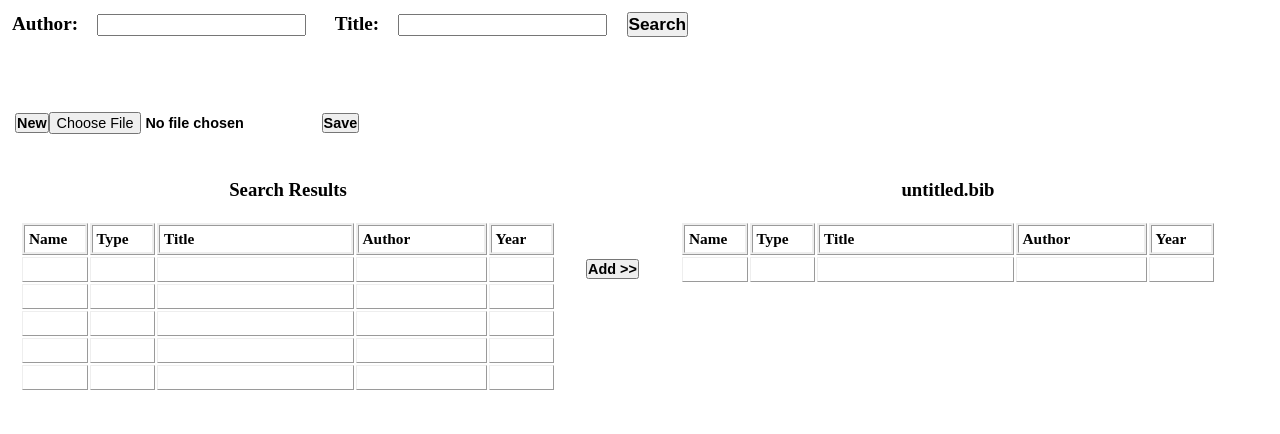
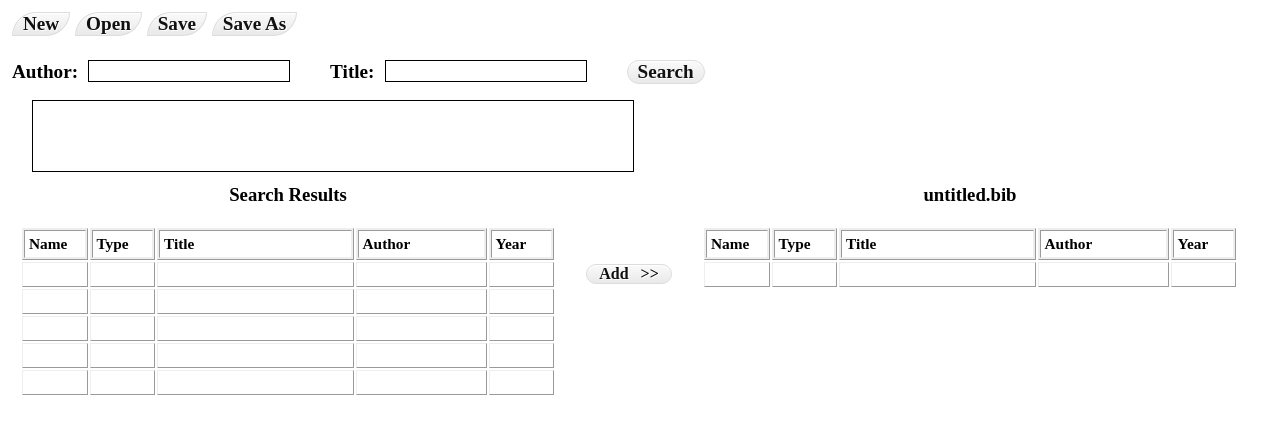
Before and after one commit to Focus/BibtexChrome, a browser extension: page index.html in a window 1280 px wide. Drawn offline with Linux system fonts and the light colour scheme.

Commit message:
Better integration

```diff
--- a/fetchbibs.js
+++ b/fetchbibs.js
@@ -5,7 +5,7 @@ var lastSelectedRow;
 
 document.addEventListener('DOMContentLoaded', function() {
 	searchBox = document.getElementById("searchBox");
-	document.getElementById("searchButton").addEventListener("click",fetchBibs);
+	document.getElementById("submitSearch").addEventListener("click",fetchBibs);
 	updateSearchTable();
 });
 
@@ -57,16 +57,15 @@ function rowClicked(e){
 function fetchBibs(){
 	var url = "http://www.ams.org/mathscinet/search/publications.html?"
 		+ "pg4=AUCN&s4="
-		+ document.getElementsByName("author")[0].value
+		+ document.getElementById("author").innerHTML
 		+ "&pg5=TI&s5="
-		+ document.getElementsByName("title")[0].value
+		+ document.getElementById("title").innerHTML
 		+ "&fmt=bibtex&extend=1";
 	var xhr = new XMLHttpRequest();
 	xhr.open("GET", url, true);
 	xhr.onload = updateSearch;
-	searchBox.innerHTML = Date() + ": please wait...";
 	if(!xhr.send()){
-		searchBox.innerHTML = Date() + ": Failed to retreive results";
+		searchBox.innerHTML = Date() + ": Failed to retreive results<br />" + searchBox.innerHTML;
 	}
 }
 
--- a/file.js
+++ b/file.js
@@ -1,13 +1,13 @@
-var fileInput;
 var colNames = ["name", "type", "title", "author", "year"];
 var table;
 var fileName;
 var edit = 0;
 var order = [1, 1, 1, 1, 1];
 var localBibs = [];
+var file = null;
+
 document.addEventListener('DOMContentLoaded', function() {
-	fileInput = document.getElementById("fileOpen");
-	fileInput.addEventListener("change", readFile, false);
+	document.getElementById("fileOpen").addEventListener("click", readFile);
 	table = document.getElementById("localTable");
 	fileName = document.getElementById("filename");
 	hookDivs();
@@ -24,17 +24,20 @@ function hookDivs(){
 }
 
 function readFile(e){
-	var file = e.target.files[0];
-	if(!file)
-		return;
-	fileName.innerHTML = file.name;
+	chrome.fileSystem.chooseEntry({type: "openFile"},function (entry) {
 		edit = 0;
+		entry.file(function(file){
 			var reader = new FileReader();
 			reader.onload = updateLocalBibs;
 			reader.readAsText(file);
+			fileName.innerHTML = file.name;
+		});
+		fileEntry = enrty;
+	});
 }
 
 function updateLocalBibs(e){
+	console.log(e);
 	var bibs = e.target.result.split("@");
 	localBibs = [];
 	for(var i=1; i < bibs.length; i++)
--- a/index.html
+++ b/index.html
@@ -5,28 +5,34 @@
 <body>
 <script src="citation.js"></script>
 <script src="file.js"></script>
-<script src="fetchbibs.js"></script>
+<script src="fetchBibs.js"></script>
 
 
 
 
+<div id="file">
+		<div id="fileNew" class="fileButton">New</div>
+		<div id="fileOpen" class="fileButton">Open</div>
+		<div id="fileSave" class="fileButton">Save</div>
+		<div id="fileSaveAs" class="fileButton">Save As</div>
+</div>
 
 
 <div id="search">
-<form>Author: &nbsp&nbsp <input type="text" name="author" />   &nbsp&nbsp&nbsp&nbsp   Title: &nbsp&nbsp <input type="text" name="title" />  &nbsp&nbsp <input type="button" id="searchButton" value="Search" /> </form>
+		<div class="searchTag">Author:</div>
+		<div contenteditable id="author"></div>
+		<div class="searchTag">Title:</div>
+		<div contenteditable id="title"></div>
+		<div id="submitSearch" class="button">Search</div>
+
+		<div id="searchBox"></div>
 </div>
 
-<div id="searchBox">
-&nbsp
-</div>
 
-<div id="file">
-<input type="button" id="fileNew" value="New" /><input type="file" id="fileOpen" value="Open" /><input type="button" id="fileSave" value="Save" />
-</div>
 
 <div id="tables">
-<div id="left">
-<h3>Search Results</h3>
+	<div id="left">
+		<h3>Search Results</h3>
 <table id="searchTable">
 	<col width="10px" />
     <col width="10px" />
@@ -53,9 +59,7 @@
 	</tr>
 </table>
 </div>
-<div id="middle">
-<input type="button" id="addBibs" value="Add >>" />
-</div>
+<div id="add" class="button">Add &nbsp >></div>
 
 <div id="right">
 <h3 id="filename">untitled.bib</h3>
--- a/style.css
+++ b/style.css
@@ -2,6 +2,12 @@
 * {
 	padding:0;
 	margin:0;
+	-webkit-touch-callout: none;
+	-webkit-user-select: none;
+	-khtml-user-select: none;
+	-moz-user-select: none;
+	-ms-user-select: none;
+	user-select: none;
 }
 
 html{
@@ -14,11 +20,11 @@ div#left{
 	cursor: default;
 }
 
-div#middle{
+#add{
 	float: left;
 	width: 5%;
-	padding:10px;
-	padding-top:80px;
+	margin:10px;
+	margin-top:80px;
 }
 
 div#right{
@@ -33,8 +39,11 @@ div#right{
 }
 
 #file{
-	padding:5px;
-	margin-left:10px;
+	margin-right:10px;
+	float: left;
+	padding:12px;
+	font-size:1.2em;
+	font-weight:bold;
 }
 
 h3{
@@ -46,12 +55,6 @@ table{
 	table-layout:fixed;
 	width: 100%;
 	font-size:0.8em;
-	-webkit-touch-callout: none;
-	-webkit-user-select: none;
-	-khtml-user-select: none;
-	-moz-user-select: none;
-	-ms-user-select: none;
-	user-select: none;
 }
 
 td{
@@ -61,11 +64,7 @@ td{
 	overflow: hidden;
 }
 
-#search{
-	padding:12px;
-	font-size:1.2em;
-	font-weight:bold;
-}
+
 
 input[type="text"]{
 	font-size:0.83em;
@@ -81,7 +80,7 @@ input[type="button"], input[type="file"]{
 .title {
 	font-size:1.2em;
 	font-weight:bold;
-	cursor: default;
+	cursor: pointer;
 }
 
 .title td{
@@ -90,9 +89,135 @@ input[type="button"], input[type="file"]{
 }
 
 #searchBox{
-	padding:20px;
+	margin-top:40px;
+	margin-left:20px;
+	height:70px;
+	width: 600px;
+	border: 1px solid;
+	overflow:auto;
+	font-weight: normal;
+	font-size: 0.8em;
 }
 
 .selected {
     background: lightBlue
 }
+
+#search{
+	float: right;
+	margin-right:100px;
+	padding:12px;
+	font-size:1.2em;
+	font-weight:bold;
+}
+#author, #title{
+	width:200px;
+	font-weight: normal;
+	float: left;
+	border:1px solid;
+	margin-left:10px;
+	margin-right:40px;
+	font-size: 0.9em;
+}
+
+.searchTag{
+	float: left;
+	margin-top:1px;
+}
+
+#submitSearch{
+	float: left;
+}
+
+
+
+
+
+
+
+.button {
+	-moz-box-shadow:inset 0px 1px 0px 0px #ffffff;
+	-webkit-box-shadow:inset 0px 1px 0px 0px #ffffff;
+	box-shadow:inset 0px 1px 0px 0px #ffffff;
+	background:-webkit-gradient( linear, left top, left bottom, color-stop(0.05, #f9f9f9), color-stop(1, #e9e9e9) );
+	background:-moz-linear-gradient( center top, #f9f9f9 5%, #e9e9e9 100% );
+	filter:progid:DXImageTransform.Microsoft.gradient(startColorstr='#f9f9f9', endColorstr='#e9e9e9');
+	background-color:#f9f9f9;
+	-webkit-border-top-left-radius:20px;
+	-moz-border-radius-topleft:20px;
+	border-top-left-radius:20px;
+	-webkit-border-top-right-radius:20px;
+	-moz-border-radius-topright:20px;
+	border-top-right-radius:20px;
+	-webkit-border-bottom-right-radius:20px;
+	-moz-border-radius-bottomright:20px;
+	border-bottom-right-radius:20px;
+	-webkit-border-bottom-left-radius:20px;
+	-moz-border-radius-bottomleft:20px;
+	border-bottom-left-radius:20px;
+	text-indent:0;
+	border:1px solid #dcdcdc;
+	display:inline-block;
+	color:#111111;
+	font-weight:bold;
+	font-style:normal;
+	text-decoration:none;
+	text-align:center;
+	text-shadow:1px 1px 0px #ffffff;
+	cursor: pointer;
+	padding-left:10px;
+	padding-right:10px;
+}
+.button:hover {
+	background:-webkit-gradient( linear, left top, left bottom, color-stop(0.05, #e9e9e9), color-stop(1, #f9f9f9) );
+	background:-moz-linear-gradient( center top, #e9e9e9 5%, #f9f9f9 100% );
+	filter:progid:DXImageTransform.Microsoft.gradient(startColorstr='#e9e9e9', endColorstr='#f9f9f9');
+	background-color:#e9e9e9;
+}.button:active {
+	position:relative;
+	top:1px;
+}
+
+
+.fileButton {
+	-moz-box-shadow:inset 0px 1px 0px 0px #ffffff;
+	-webkit-box-shadow:inset 0px 1px 0px 0px #ffffff;
+	box-shadow:inset 0px 1px 0px 0px #ffffff;
+	background:-webkit-gradient( linear, left top, left bottom, color-stop(0.05, #f9f9f9), color-stop(1, #e9e9e9) );
+	background:-moz-linear-gradient( center top, #f9f9f9 5%, #e9e9e9 100% );
+	filter:progid:DXImageTransform.Microsoft.gradient(startColorstr='#f9f9f9', endColorstr='#e9e9e9');
+	background-color:#f9f9f9;
+	-webkit-border-top-left-radius:37px;
+	-moz-border-radius-topleft:37px;
+	border-top-left-radius:37px;
+	-webkit-border-top-right-radius:0px;
+	-moz-border-radius-topright:0px;
+	border-top-right-radius:0px;
+	-webkit-border-bottom-right-radius:37px;
+	-moz-border-radius-bottomright:37px;
+	border-bottom-right-radius:37px;
+	-webkit-border-bottom-left-radius:0px;
+	-moz-border-radius-bottomleft:0px;
+	border-bottom-left-radius:0px;
+	text-indent:0;
+	border:1px solid #dcdcdc;
+	display:inline-block;
+	color:#111111;
+	font-weight:bold;
+	font-style:normal;
+	text-decoration:none;
+	text-align:center;
+	text-shadow:1px 1px 0px #ffffff;
+	cursor: pointer;
+	padding-left:10px;
+	padding-right:10px;
+}
+.fileButton:hover {
+	background:-webkit-gradient( linear, left top, left bottom, color-stop(0.05, #e9e9e9), color-stop(1, #f9f9f9) );
+	background:-moz-linear-gradient( center top, #e9e9e9 5%, #f9f9f9 100% );
+	filter:progid:DXImageTransform.Microsoft.gradient(startColorstr='#e9e9e9', endColorstr='#f9f9f9');
+	background-color:#e9e9e9;
+}.fileButton:active {
+	position:relative;
+	top:1px;
+}
```
Also changed, not shown: manifest.json. Lines whose indentation alone changed are shown as unchanged.
